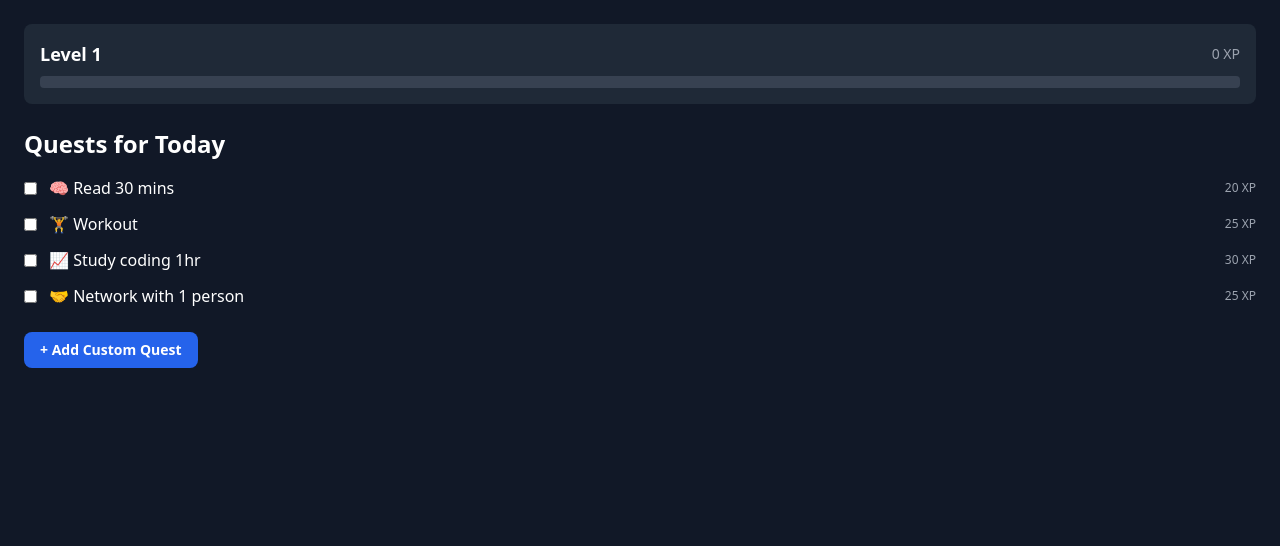
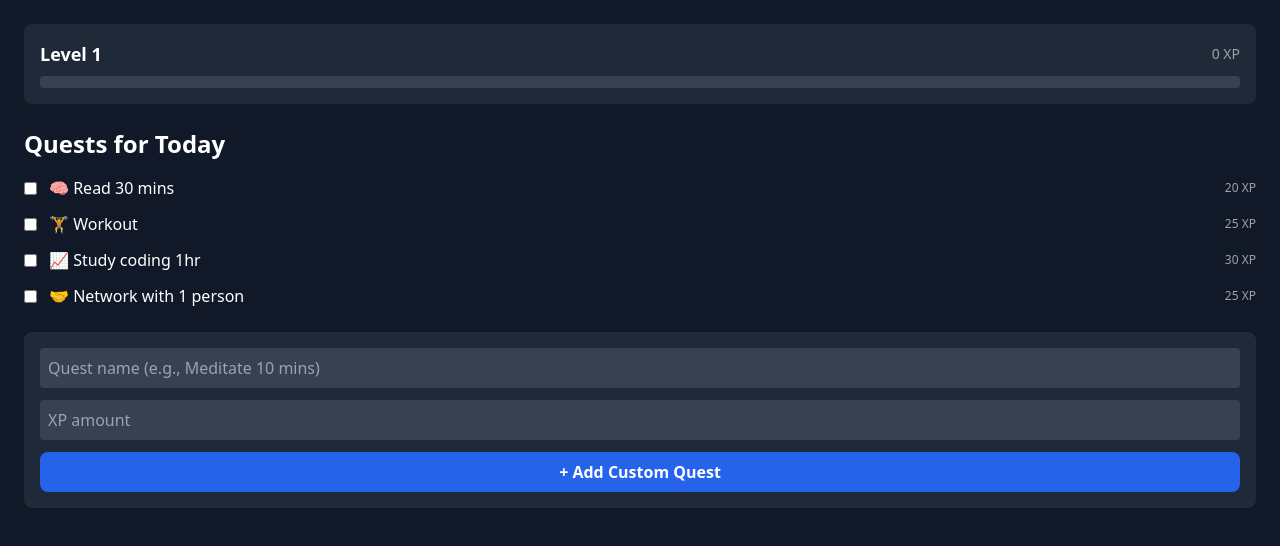
Before and after one commit to bemnetbeshah/solo-leveling-real-life, a React (Create React App) app: page / in a window 1280 px wide. Shown: the top 546 px of the page. Built offline with nearby package versions, Linux system fonts and the light colour scheme.

Commit message:
custom "Add Quest" button to the interface.

```diff
--- a/src/App.js
+++ b/src/App.js
@@ -4,24 +4,46 @@ function App() {
   const [xp, setXp] = useState(0);
   const [level, setLevel] = useState(1);
   const [completedQuests, setCompletedQuests] = useState({});
-
-  const quests = [
+  const [quests, setQuests] = useState([
     { id: 1, text: "🧠 Read 30 mins", xp: 20 },
     { id: 2, text: "🏋️ Workout", xp: 25 },
     { id: 3, text: "📈 Study coding 1hr", xp: 30 },
     { id: 4, text: "🤝 Network with 1 person", xp: 25 },
-  ];
+  ]);
+
+  // For custom quest input
+  const [newQuestText, setNewQuestText] = useState("");
+  const [newQuestXP, setNewQuestXP] = useState("");
 
   const handleQuestComplete = (id, questXP) => {
-    if (completedQuests[id]) return; // Already completed
+    if (completedQuests[id]) return;
 
-    const newXp = xp + questXP;
-    const newLevel = level + Math.floor(newXp / 100);
-    const remainingXp = newXp % 100;
+    const totalXP = xp + questXP;
+    const newLevel = level + Math.floor(totalXP / 100);
+    const remainingXP = totalXP % 100;
 
-    setXp(remainingXp);
+    setXp(remainingXP);
     setLevel(newLevel);
     setCompletedQuests({ ...completedQuests, [id]: true });
+  };
+
+  const handleAddQuest = () => {
+    if (!newQuestText || !newQuestXP) return;
+
+    const id = quests.length + 1;
+    const xpValue = parseInt(newQuestXP);
+
+    if (isNaN(xpValue) || xpValue <= 0) return;
+
+    const newQuest = {
+      id,
+      text: newQuestText,
+      xp: xpValue,
+    };
+
+    setQuests([...quests, newQuest]);
+    setNewQuestText("");
+    setNewQuestXP("");
   };
 
   return (
@@ -40,10 +62,10 @@ function App() {
         </div>
       </div>
 
-      {/* Quests Section */}
+      {/* Quest List */}
       <div>
         <h2 className="text-2xl font-bold mb-4">Quests for Today</h2>
-        <ul className="space-y-3">
+        <ul className="space-y-3 mb-6">
           {quests.map((quest) => (
             <li key={quest.id} className="flex items-center gap-3">
               <input
@@ -60,9 +82,29 @@ function App() {
           ))}
         </ul>
 
-        <button className="mt-6 px-4 py-2 bg-blue-600 hover:bg-blue-700 rounded-lg text-sm font-semibold">
-          + Add Custom Quest
-        </button>
+        {/* Add Custom Quest */}
+        <div className="bg-gray-800 p-4 rounded-lg space-y-3">
+          <input
+            type="text"
+            placeholder="Quest name (e.g., Meditate 10 mins)"
+            value={newQuestText}
+            onChange={(e) => setNewQuestText(e.target.value)}
+            className="w-full p-2 bg-gray-700 rounded text-white placeholder-gray-400"
+          />
+          <input
+            type="number"
+            placeholder="XP amount"
+            value={newQuestXP}
+            onChange={(e) => setNewQuestXP(e.target.value)}
+            className="w-full p-2 bg-gray-700 rounded text-white placeholder-gray-400"
+          />
+          <button
+            onClick={handleAddQuest}
+            className="w-full py-2 bg-blue-600 hover:bg-blue-700 rounded-lg font-semibold"
+          >
+            + Add Custom Quest
+          </button>
+        </div>
       </div>
     </div>
   );
```
